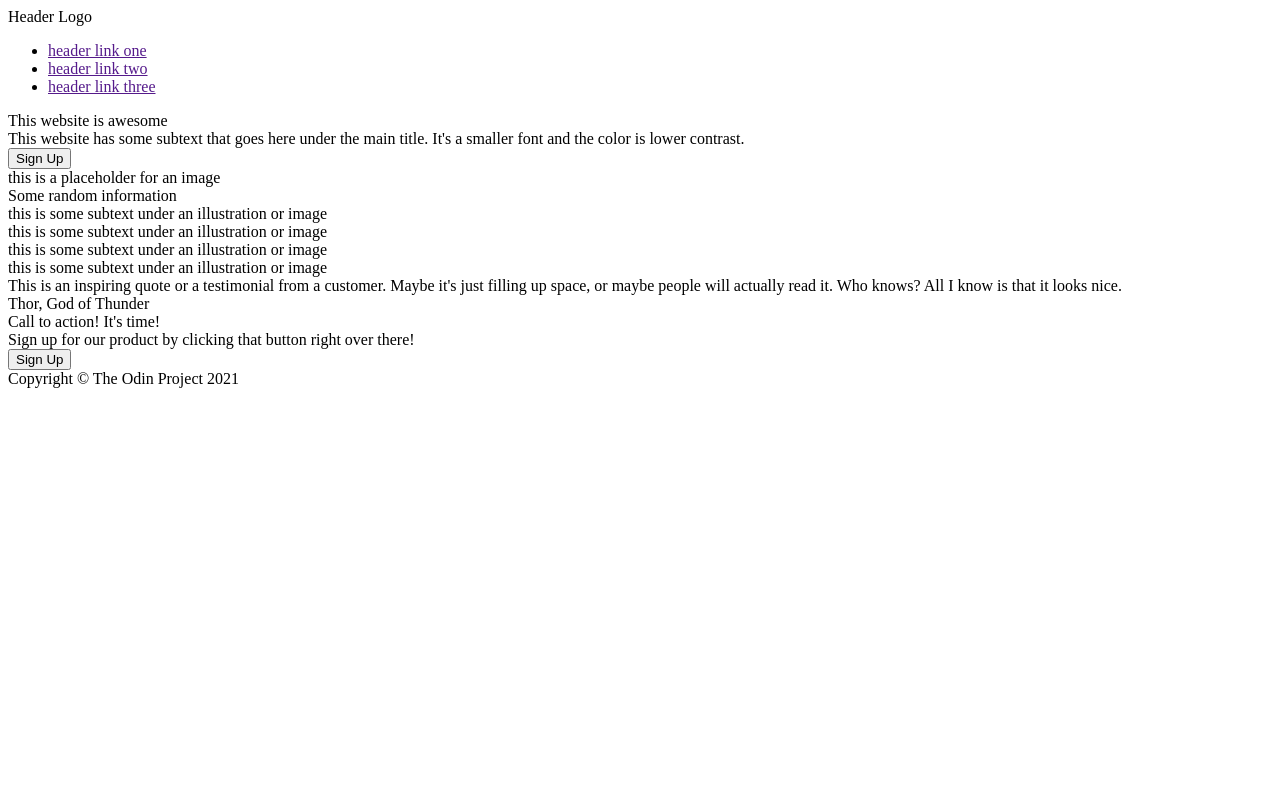
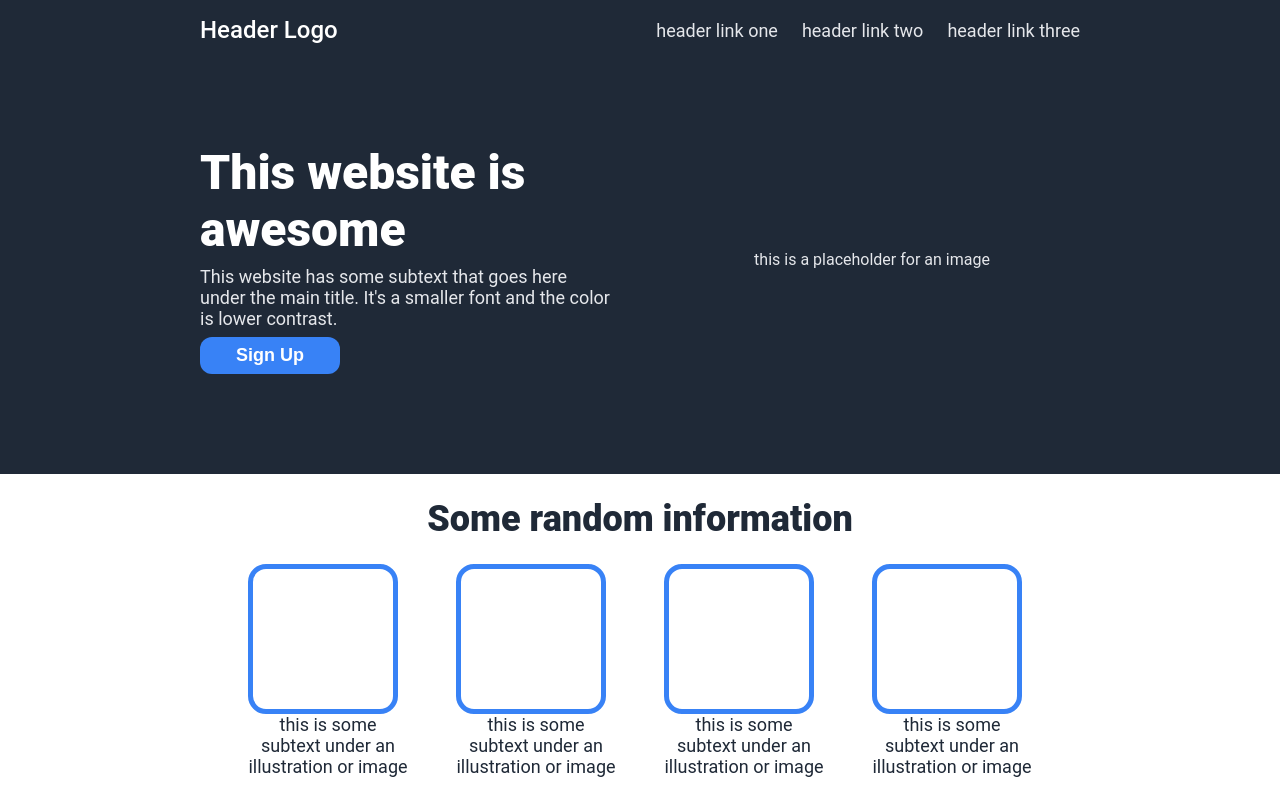
Before and after one commit to eva-ntzioka/landing-page, a plain HTML site: page index.html in a window 1280 px wide. Shown: the top 800 px of the page. Drawn offline with Linux system fonts and the light colour scheme.

Commit message:
Edit stylesheet.css and index.html

```diff
--- a/index.html
+++ b/index.html
@@ -2,7 +2,10 @@
 <html lang="en">
     <head>
         <meta charset="UTF-8">
+        <meta name="viewport" content="width=device-width, initial-scale=1.0">
+        <meta http-equiv="X-UA-Compatible" content="ie=edge">
         <title>Odin Landing Page</title>
+        <link rel="stylesheet" href="stylesheet.css">
     </head>
     <body>
         <div class="header">
--- a/stylesheet.css
+++ b/stylesheet.css
@@ -0,0 +1,189 @@
+/* General */
+* {
+    margin: 0;
+    padding: 0;
+    box-sizing: border-box;
+}
+
+body {
+    font-family: Roboto, sans-serif;
+}
+
+button {
+    background-color: var(--primary);
+    color:white;
+    border: none;
+    border-radius: 12px;
+    font-weight:600;
+    font-size: 18px;
+    padding: 8px 36px;
+}
+
+ul {
+    list-style-type: none;
+    display: flex;
+    gap: 24px;
+}
+
+a {
+    font-size: 18px;
+    color:var(--light-gray);
+    text-decoration: none;
+}
+
+:root {
+    --dark-bg: #1f2937;
+    --light-gray: #e5e7eb;
+    --primary: #3882f6;
+    --gray: #6c747d;;
+}
+
+
+/* Header */
+.header {
+    background-color: var(--dark-bg);
+    display: flex;
+    justify-content: space-between;
+    align-items: center;
+    padding: 16px 200px 100px;
+}
+
+.footer {
+    background-color: var(--dark-bg);
+    color:var(--light-gray);
+    display: flex;
+    align-items: center;
+    justify-content: center;
+    margin-top: auto;
+    padding: 36px;
+}
+
+.logo {
+    font-size: 24px;
+    font-weight: 500;
+    color: white;
+}
+
+
+ /* Main Part */
+.main-part {
+    background-color: var(--dark-bg);;
+    padding: 0 200px 100px;
+    display: flex;
+}
+
+.main-part div {
+    flex: 1;
+}
+
+.text {
+    padding-right: 48px;
+}
+
+.main-text {
+    font-size: 48px;
+    font-weight: 900;
+    color: white;
+    padding-bottom: 8px;
+
+}
+
+.sub-text {
+    font-size: 18px;
+    color:var(--light-gray);
+    padding-bottom: 8px;
+
+}
+
+
+.image {
+    background-color: (--gray);
+    color:var(--light-gray);
+    display: flex;
+    justify-content: center;
+    align-items: center;
+}
+
+/* Information  */
+.random-informantion {
+    text-align: center;
+    margin-bottom: 100px;
+}
+
+.info-header {
+    font-size: 36px;
+    font-weight: 900;
+    color: var(--dark-bg);
+    padding: 24px;
+}
+
+.content {
+    display: flex;
+    justify-content: center;
+    gap: 48px;
+}
+
+.info-subtext {
+    font-size: 18px;
+    color: var(--dark-bg);
+    width: 160px;
+}
+
+.picture {
+    border: 5px solid var(--primary);
+    border-radius: 18px;
+    height: 150px;
+    width: 150px;
+}
+
+/* Inspirational Quote */
+.quote {
+    background-color: var(--light-gray);
+    padding: 100px 300px;
+}
+
+.quote-text {
+    font-size: 36px;
+    font-style: italic;
+    font-weight:300;
+    color:var(--dark-bg);
+}
+
+.author {
+    font-size: 24px;
+    font-weight: 500;
+    text-align: right;
+    margin: 16px;
+}
+
+/* Action */
+.action {
+    background-color: var(--primary);
+    border-radius: 8px;
+    margin: 100px 200px;
+    padding: 48px 100px;
+    display: flex;
+    justify-content: space-between;
+}
+
+.action-main {
+    font-size: 24px;
+    font-weight: 500;
+    color: white;
+}
+
+.action-rest {
+    font-size: 18px;
+    color:var(--light-gray);
+}
+
+.action .sign-up {
+    border:2px solid white;
+}
+
+.ending {
+    background-color: var(--dark-bg);
+    color:var(--light-gray);
+    padding: 30px;
+    text-align: center;
+}
```
